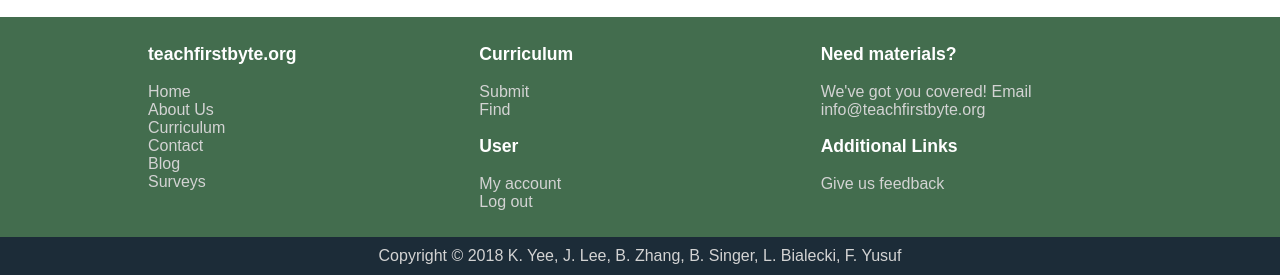
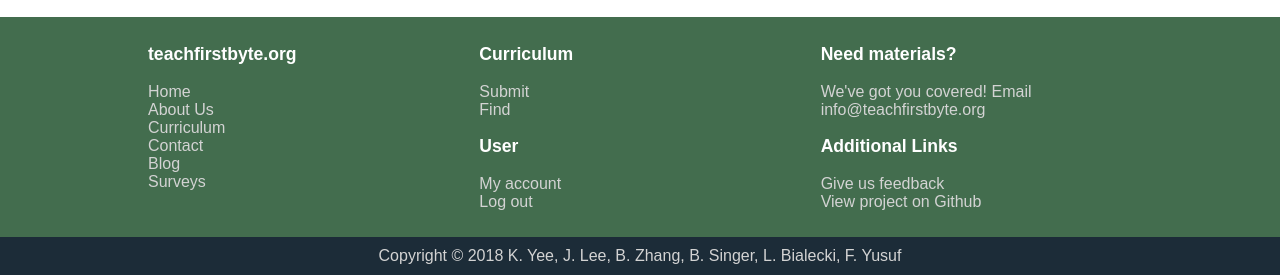
Before and after one commit to TeachFirstByte/firstbyte, a Django app: page /user/login/ in a window 1280 px wide. Shown: the part 549-824 px from the top of the page. Run offline with Django 3.2, Linux system fonts and the light colour scheme; some libraries are stand-ins or nearby versions.

Commit message:
Add link to github repo on footer

```diff
--- a/templates/firstbyte/base.html
+++ b/templates/firstbyte/base.html
@@ -80,6 +80,7 @@
                 <p class="footer-nav-header">Additional Links</p>
                 <ul class="footer-nav-link-list">
                     <li><a href="{% url 'submit-website-feedback' %}">Give us feedback</a></li>
+                    <li><a href="https://github.com/lukesanantonio/firstbyte">View project on Github</a></li>
                 </ul>
             </div>
         </div>
```
